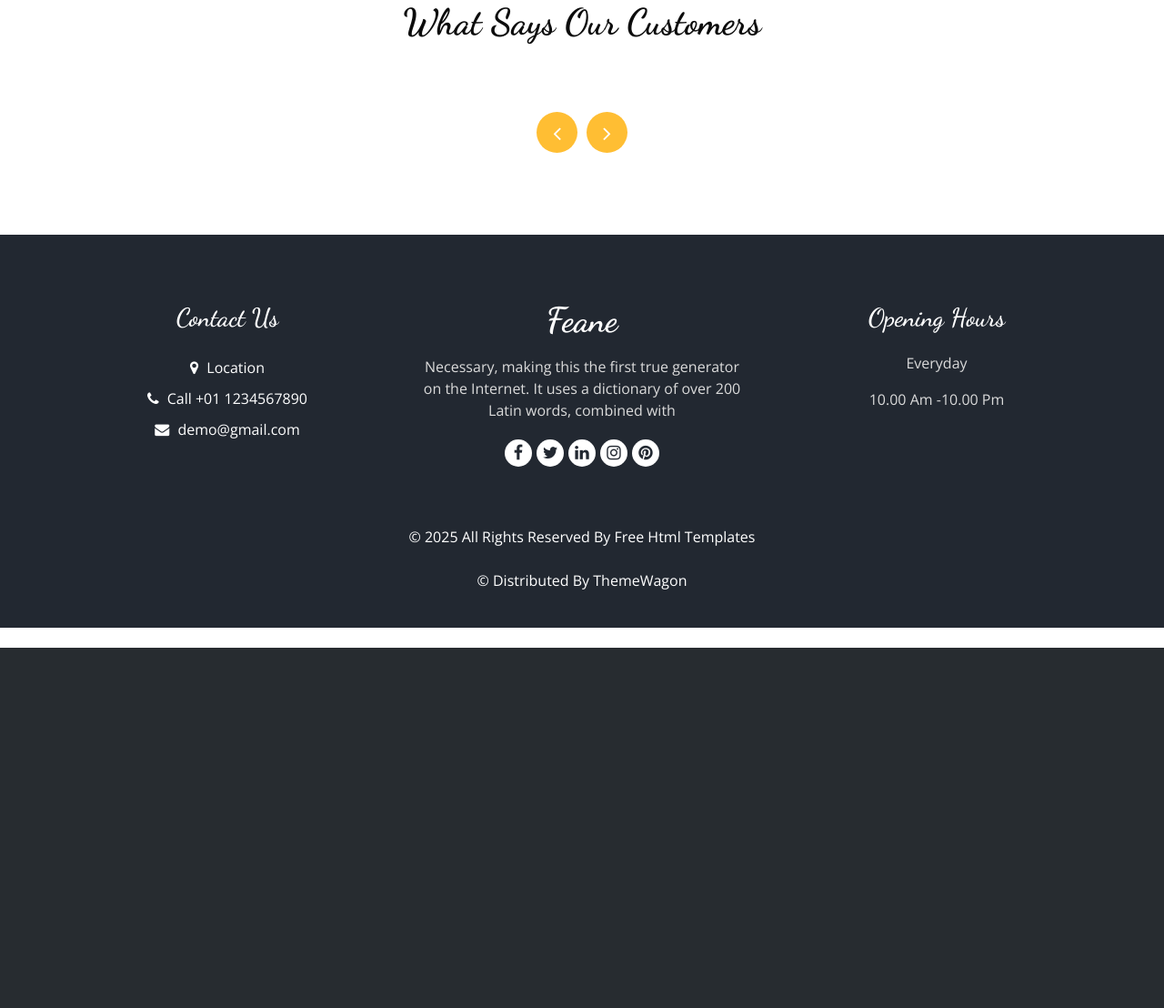
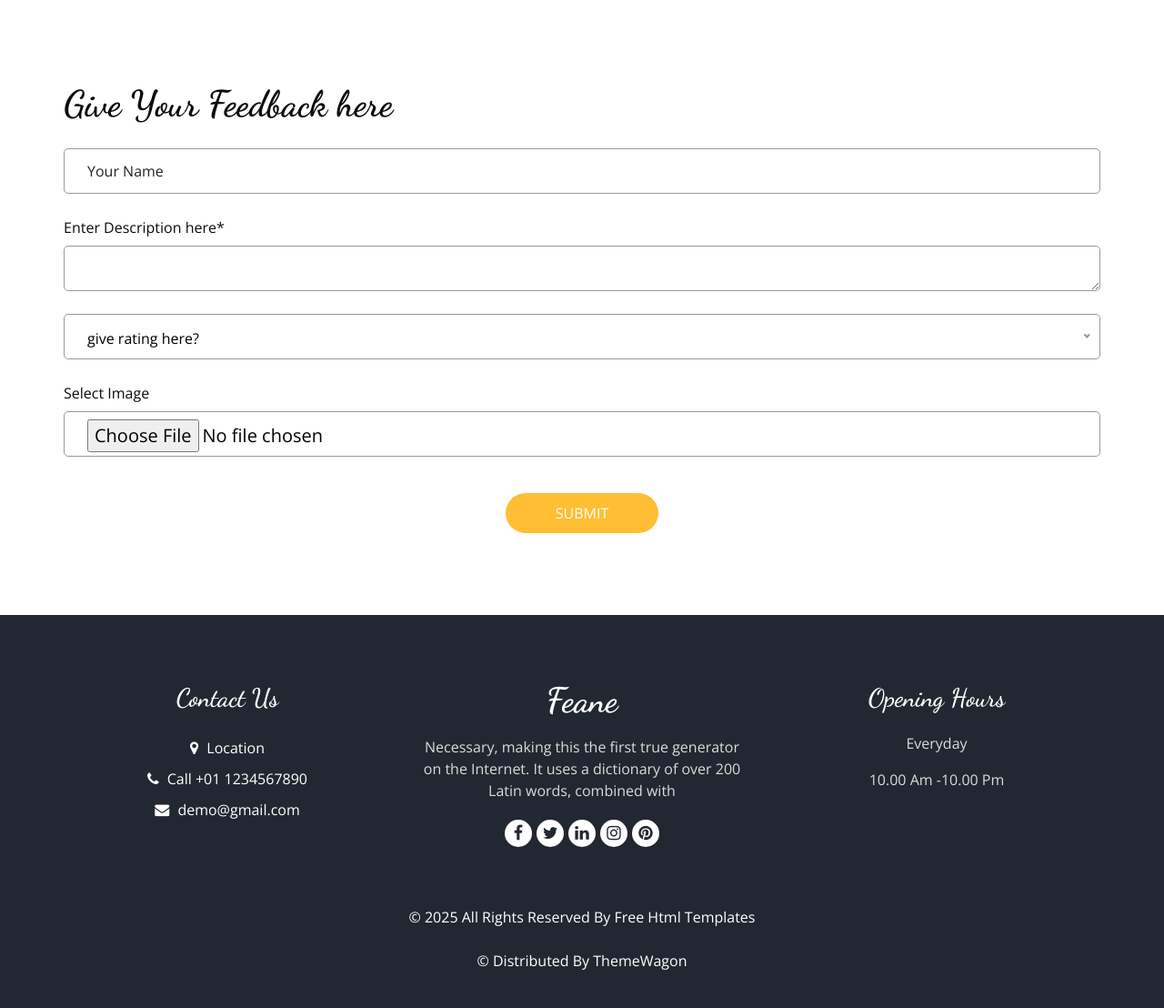
Before and after one commit to meet-savaliya262/Resturant, a Django app: page /feedback/ in a window 1280 px wide. Shown: the part 88-1196 px from the top of the page at 91% size. Before the commit the page ends 800 px from the top, so only its background shows below. Run offline with Django 5.2, Linux system fonts and the light colour scheme; some libraries are stand-ins or nearby versions.

Commit message:
create dynamic feedback form & booktable form

```diff
--- a/Resturant_Project/Base_App/models.py
+++ b/Resturant_Project/Base_App/models.py
@@ -35,7 +35,7 @@
     Name=models.CharField(max_length=15)
     Phone_number=models.IntegerField()
     Email=models.EmailField()
-    Total_perdon=models.IntegerField()
+    Total_person=models.IntegerField()
     Booking_date=models.DateField()
 
     def __str__(self):
--- a/Resturant_Project/Base_App/views.py
+++ b/Resturant_Project/Base_App/views.py
@@ -10,7 +10,8 @@
     return render(request,'index.html',{'items':items,'list':list,'review':review})
 
 def AboutView(request):
-    return render(request,'about.html')
+    data=AboutUs.objects.all()
+    return render(request,'about.html',{'data':data})
 
 
 def MenuView(request):
@@ -20,7 +21,26 @@
 
 
 def BookTableView(request):
+    if request.method=='POST':
+        name=request.POST.get('user_name')
+        phone_number=request.POST.get('phone_number')
+        email=request.POST.get('email')
+        total_person=request.POST.get('total_person')
+        booking_date=request.POST.get('booking_date')
+
+        if name != '' and phone_number != '' and email != '' and total_person != '' and booking_date != '':
+            data=BookTable(Name=name,Phone_number=phone_number,Email=email,Total_person=total_person,Booking_date=booking_date)
+            data.save()
     return render(request,'book_table.html')
 
 def Feedbacks(request):
+    if request.method=='POST':
+        name=request.POST.get('user_name')
+        description=request.POST.get('Description')
+        rating=request.POST.get('Rating')
+        image=request.FILES.get('Image')
+
+        if name != '' and description != '' and rating != '' and image != '':
+            data=Feedback(User_name=name,Description=description,Rating=rating,Image=image)
+            data.save()
     return render(request,'feedback.html')
--- a/Resturant_Project/templates/base.html
+++ b/Resturant_Project/templates/base.html
@@ -13,6 +13,7 @@
   <meta name="description" content="" />
   <meta name="author" content="" />
   <link rel="shortcut icon" href="{% static 'images/favicon.png' %} " type="">
+
 
   <title> Feane </title>
 
--- a/Resturant_Project/templates/feedback.html
+++ b/Resturant_Project/templates/feedback.html
@@ -4,41 +4,53 @@
 
 
 {% block main %}
-  <!-- client section -->
 
-  <section class="client_section layout_padding-bottom">
+<!-- feedback section -->
+  <section class="book_section layout_padding">
     <div class="container">
-      <div class="heading_container heading_center psudo_white_primary mb_45">
+      <div class="heading_container">
         <h2>
-          What Says Our Customers
+          Give Your Feedback here
         </h2>
       </div>
-      <div class="carousel-wrap row ">
-        <div class="owl-carousel client_owl-carousel">
-          {% for r in review %}
-          <div class="item">
-            <div class="box">
-              <div class="detail-box">
-                <p>
-                  {{r.Description}}
-                </p>
-                <h6>
-                  {{r.User_name}}
-                </h6>
-                <p>
-                 Rating : {{r.Rating}}/5
-                </p>
+      <div class="row">
+        <div class="col-md-12">
+          <div class="form_container">
+            <form action="{% url 'feedback' %}" method="POST" enctype="multipart/form-data">{% csrf_token %}
+              <div>
+                <input type="text" class="form-control" name="user_name" placeholder="Your Name" />
               </div>
-              <div class="img-box">
-                <img src="{{r.Image.url}} " alt="{{r.Image.url}}" class="box-img">
+              <div>
+                <label for="desc" classs="form-label">Enter Description here*</label>
+                 <textarea class="form-control" name="Description" id="desc" rows="3"></textarea>
               </div>
-            </div>
+              <div>
+                <select class="form-control nice-select wide" name="Rating" required>
+                  <option value="" disabled selected>give rating here?</option>
+                  <option value="2">2</option>
+                  <option value="3">3</option>
+                  <option value="4">4</option>
+                  <option value="5">5</option>
+                </select>
+              </div>
+              <div>
+                <label for="formfilelg" class="form-label">Select Image</label>
+                <input class="form-control form-control-lg" name="Image" id="formfilelg" type="file">
+              </div>
+              <div class="btn_box">
+              <center>
+                <button>
+                  submit
+                </button>
+              </center>
+              </div>
+            </form>
           </div>
-          {% endfor %}
         </div>
+
       </div>
     </div>
   </section>
+  <!-- end Feedback section -->
 
-  <!-- end client section -->
 {% endblock main %}
```
Also changed, not shown: Resturant_Project/templates/about.html (+3 -4 lines), Resturant_Project/templates/book_table.html (+13 -21 lines), Resturant_Project/templates/index.html (+14 -22 lines), Resturant_Project/Base_App/migrations/0007_rename_total_perdon_booktable_total_person.py (added), Resturant_Project/db.sqlite3, Resturant_Project/media/items/m.jpg (added), Resturant_Project/media/items/m_KX3zdMk.jpg (added), 1 other file.
